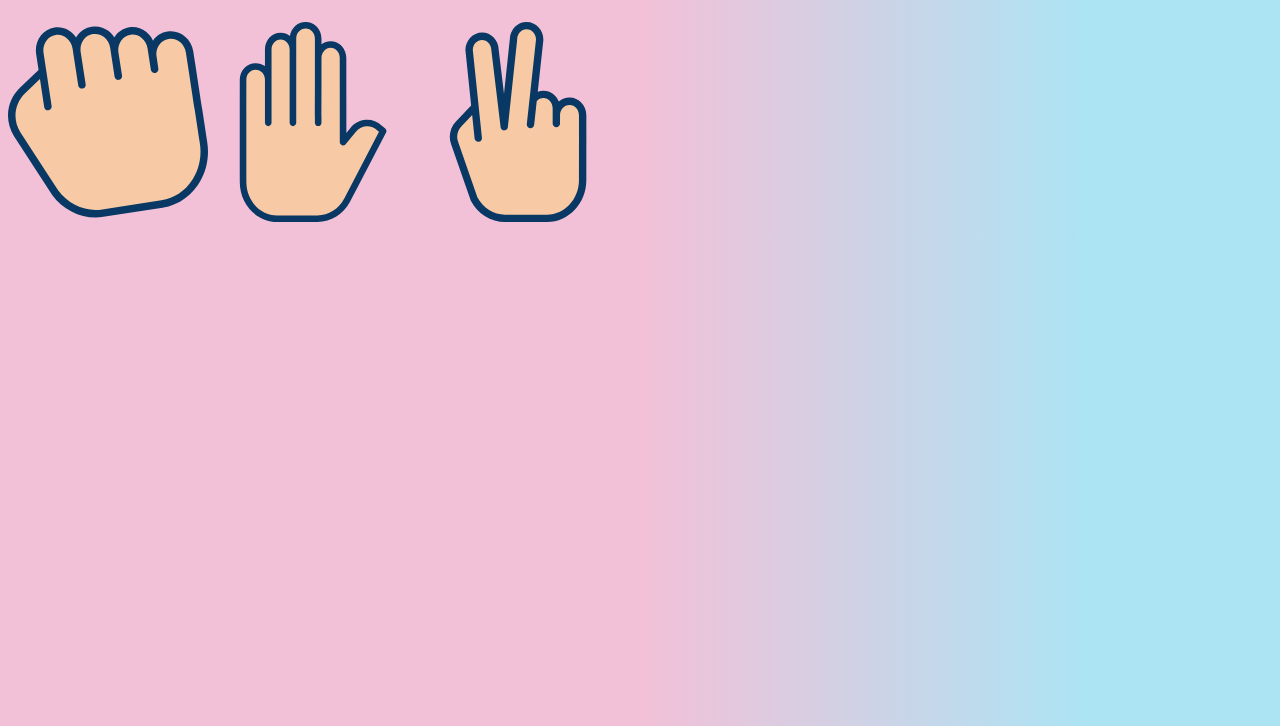
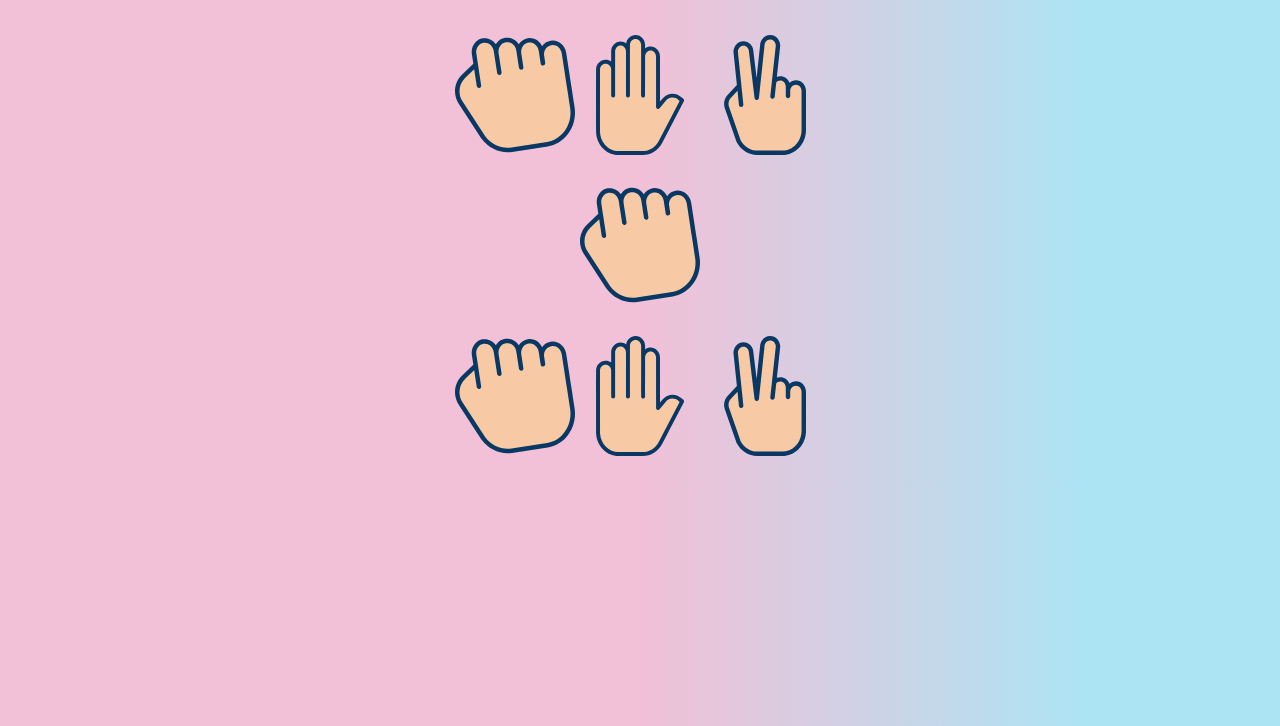
Before and after one commit to melon-husk/rockPaperSci, a plain HTML site: page index.html in a window 1280 px wide. Shown: the part 74-800 px from the top of the page. Drawn offline with Linux system fonts and the light colour scheme.

Commit message:
added div for diff users

```diff
--- a/index.html
+++ b/index.html
@@ -11,10 +11,21 @@
 </head>
 <body>
     <h1>Playing Rock, Paper, Sicssors with Ayse and AI</h1>
-    <div id="user1">
-        <input height="200px" width="200px" type="image" src="/images/rock.svg" onMouseOver="this.src='/images/rockFocus.svg'" onclick="this.src='/images/rockOnClick.svg'" onMouseOut="this.src='/images/rock.svg'">
-        <input height="200px" width="200px" type="image" src="/images/paper.svg" onMouseOver="this.src='/images/paperFocus.svg'" onclick="this.src='/images/paperOnClick.svg'" onMouseOut="this.src='/images/paper.svg'">
-        <input height="200px" width="200px" type="image" src="/images/scissor.svg" onMouseOver="this.src='/images/scissorFocus.svg'" onclick="this.src='/images/scissorOnClick.svg'" onMouseOut="this.src='/images/scissor.svg'">
+    <div id="user1" class="user">
+        <input height="120px" width="120px" type="image" src="/images/rock.svg" onMouseOver="this.src='/images/rockFocus.svg'" onclick="this.src='/images/rockOnClick.svg'" onMouseOut="this.src='/images/rock.svg'" id="comUserRock" >
+        <input height="120px" width="120px" type="image" src="/images/paper.svg" onMouseOver="this.src='/images/paperFocus.svg'" onclick="this.src='/images/paperOnClick.svg'" onMouseOut="this.src='/images/paper.svg'" id="comUserPaper">
+        <input height="120px" width="120px" type="image" src="/images/scissor.svg" onMouseOver="this.src='/images/scissorFocus.svg'" onclick="this.src='/images/scissorOnClick.svg'" onMouseOut="this.src='/images/scissor.svg'" id="comUserScissor">
+    </div>
+    <div id="win" class="user">
+        <img src="/images/rock.svg" alt="dont look here" height="120px" width="120px">
+    </div>
+    <div>
+
+    </div>
+    <div id="user2" class="user">
+        <input height="120px" width="120px" type="image" src="/images/rock.svg" onMouseOver="this.src='/images/rockFocus.svg'" onclick="this.src='/images/rockOnClick.svg'" onMouseOut="this.src='/images/rock.svg'" id="hoomanUserRock">
+        <input height="120px" width="120px" type="image" src="/images/paper.svg" onMouseOver="this.src='/images/paperFocus.svg'" onclick="this.src='/images/paperOnClick.svg'" onMouseOut="this.src='/images/paper.svg'">
+        <input height="120px" width="120px" type="image" src="/images/scissor.svg" onMouseOver="this.src='/images/scissorFocus.svg'" onclick="this.src='/images/scissorOnClick.svg'" onMouseOut="this.src='/images/scissor.svg'">
     </div>
 
 </body>
--- a/main.css
+++ b/main.css
@@ -26,3 +26,8 @@ button {
 input {
     outline: 0;
 }
+
+.user {
+    text-align: center;
+    padding: 1%;
+}
```
